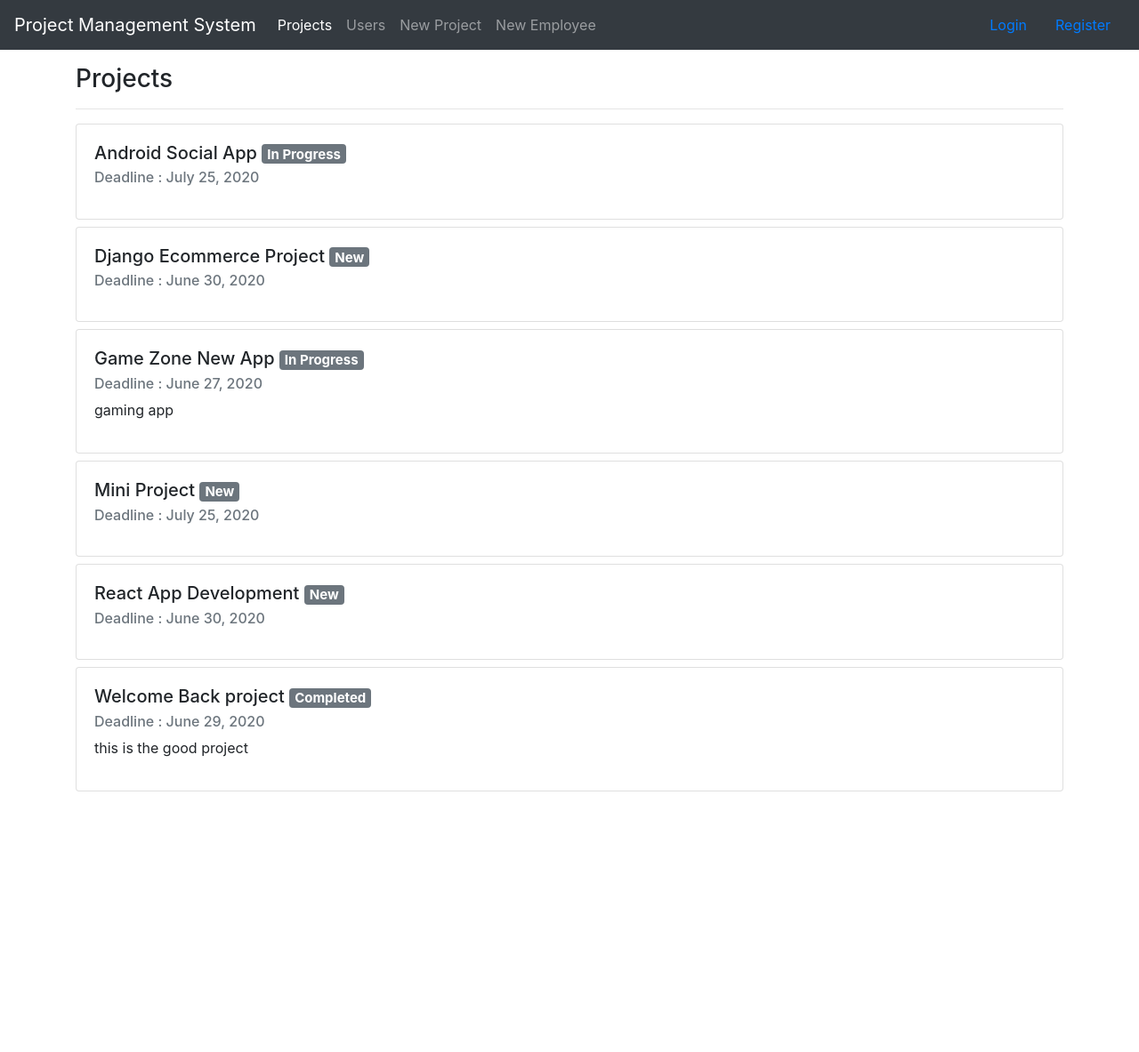
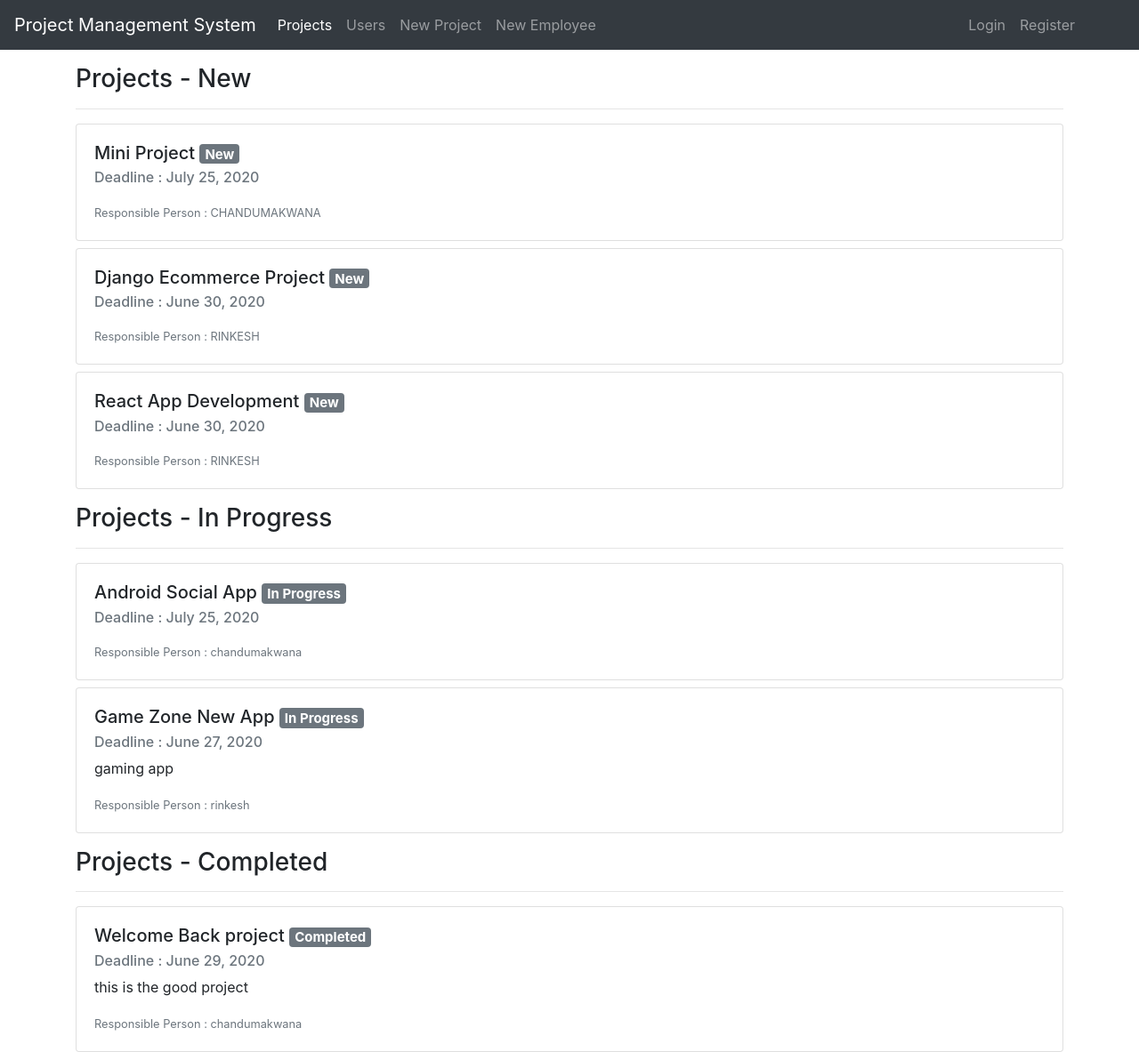
Before and after one commit to rinkeshmakwana/ProjectManagementSystem, a Django app: page / in a window 1280 px wide. Shown: the whole page at 89% size. Before the commit the page ends 890 px from the top, so only its background shows below. Run offline with Django 3.2, Linux system fonts and the light colour scheme; data comes from the database, SQL or seed files in the repository; some libraries are stand-ins or nearby versions.

Commit message:
class based view added

```diff
--- a/projects/templates/projects/header.html
+++ b/projects/templates/projects/header.html
@@ -1,5 +1,5 @@
 <nav class="navbar navbar-expand-lg navbar-dark bg-dark">
-  <a class="navbar-brand" href="#">Project Management System</a>
+  <a class="navbar-brand" href="/">Project Management System</a>
   <button class="navbar-toggler" type="button" data-toggle="collapse" data-target="#navbarSupportedContent" aria-controls="navbarSupportedContent" aria-expanded="false" aria-label="Toggle navigation">
     <span class="navbar-toggler-icon"></span>
   </button>
@@ -19,12 +19,22 @@
         <a class="nav-link" href="{% url 'new-user' %}">New Employee</a>
       </li>
     </ul>
+    <ul class="navbar-nav mr-5">
     {% if user.is_authenticated %}
-    <span class="nav-item my-2">{{ user.username }}</span>
-    <a class="nav-link" href="{% url 'logout' %}" >Logout</a>
+    <li class="nav-item">
+      <a class="nav-link">{{ user.username }}</a>
+    </li>
+    <li class="nav-item">
+      <a class="nav-link" href="{% url 'logout' %}" >Logout</a>
+    </li>
     {% else %}
-    <a class="nav-link" href="{% url 'login' %}" >Login</a>
-    <a class="nav-link" href="{% url 'new-user' %}" >Register</a>
+    <li class="nav-item">
+      <a class="nav-link" href="{% url 'login' %}" >Login</a>
+    </li>
+    <li class="nav-item">
+      <a class="nav-link" href="{% url 'new-user' %}" >Register</a>
+    </li>
     {% endif %}
+  </ul>
   </div>
 </nav>
--- a/projects/templates/projects/projects.html
+++ b/projects/templates/projects/projects.html
@@ -4,8 +4,9 @@
 
 {% block content %}
     <div class="container">
-        <h3 class="mt-3">Projects</h3><hr>
-        {% for project in projects %}
+      {% if projects_new %}
+        <h3 class="mt-3">Projects - New</h3><hr>
+        {% for project in projects_new %}
             <div class="card mt-2">
               <div class="card-body">
                   <h5 class="card-title">{{ project.project_name }}
@@ -21,9 +22,79 @@
                   </h5>
                   <h6 class="card-subtitle mb-2 text-muted">Deadline : {{ project.end_date }}</h6>
                   <p class="card-text">{{ project.description }}</p>
-                  <p class="card-text"><small class="text-muted">{{ project.assign.user }}</small></p>
+                  <p class="card-text"><small class="text-muted">Responsible Person : {{ project.assign|upper }}</small></p>
               </div>
             </div>
         {% endfor %}
+        {% endif %}
+        {% if projects_progress %}
+        <h3 class="mt-3">Projects - In Progress</h3><hr>
+        {% for project in projects_progress %}
+            <div class="card mt-2">
+              <div class="card-body">
+                  <h5 class="card-title">{{ project.project_name }}
+                      {% if project.status == '1' %}
+                        <span class="badge badge-secondary">New</span>
+                      {% elif project.status == '2' %}
+                        <span class="badge badge-secondary">In Progress</span>
+                      {% elif project.status == '3' %}
+                        <span class="badge badge-secondary">Completed</span>
+                      {% else %}
+                        <span class="badge badge-secondary">Cancelled</span>
+                      {% endif %}
+                  </h5>
+                  <h6 class="card-subtitle mb-2 text-muted">Deadline : {{ project.end_date }}</h6>
+                  <p class="card-text">{{ project.description }}</p>
+                  <p class="card-text"><small class="text-muted">Responsible Person : {{ project.assign }}</small></p>
+              </div>
+            </div>
+        {% endfor %}
+        {% endif %}
+        {% if projects_completed %}
+        <h3 class="mt-3">Projects - Completed</h3><hr>
+        {% for project in projects_completed %}
+            <div class="card mt-2">
+              <div class="card-body">
+                  <h5 class="card-title">{{ project.project_name }}
+                      {% if project.status == '1' %}
+                        <span class="badge badge-secondary">New</span>
+                      {% elif project.status == '2' %}
+                        <span class="badge badge-secondary">In Progress</span>
+                      {% elif project.status == '3' %}
+                        <span class="badge badge-secondary">Completed</span>
+                      {% else %}
+                        <span class="badge badge-secondary">Cancelled</span>
+                      {% endif %}
+                  </h5>
+                  <h6 class="card-subtitle mb-2 text-muted">Deadline : {{ project.end_date }}</h6>
+                  <p class="card-text">{{ project.description }}</p>
+                  <p class="card-text"><small class="text-muted">Responsible Person : {{ project.assign }}</small></p>
+              </div>
+            </div>
+        {% endfor %}
+        {% endif %}
+        {% if projects_cancelled %}
+        <h3 class="mt-3">Projects - Cancelled</h3><hr>
+        {% for project in projects_cancelled %}
+            <div class="card mt-2">
+              <div class="card-body">
+                  <h5 class="card-title">{{ project.project_name }}
+                      {% if project.status == '1' %}
+                        <span class="badge badge-secondary">New</span>
+                      {% elif project.status == '2' %}
+                        <span class="badge badge-secondary">In Progress</span>
+                      {% elif project.status == '3' %}
+                        <span class="badge badge-secondary">Completed</span>
+                      {% else %}
+                        <span class="badge badge-secondary">Cancelled</span>
+                      {% endif %}
+                  </h5>
+                  <h6 class="card-subtitle mb-2 text-muted">Deadline : {{ project.end_date }}</h6>
+                  <p class="card-text">{{ project.description }}</p>
+                  <p class="card-text"><small class="text-muted">Responsible Person : {{ project.assign }}</small></p>
+              </div>
+            </div>
+        {% endfor %}
+        {% endif %}
     </div>
 {% endblock content %}
--- a/projects/urls.py
+++ b/projects/urls.py
@@ -1,8 +1,8 @@
 from django.urls import path
-from .views import projects, new_project
+from .views import ProjectListView, new_project
 
 
 urlpatterns = [
-    path('', projects , name='projects-list'),
+    path('', ProjectListView.as_view() , name='projects-list'),
     path('new-project/', new_project, name='new-project'),
 ]
--- a/projects/views.py
+++ b/projects/views.py
@@ -1,16 +1,28 @@
 from django.shortcuts import render
 from .models import Project
-from users.models import UserProfile
+from django.views.generic import ListView
 from .forms import ProjectCreateForm
 
+class ProjectListView(ListView):
+    model = Project
+    template_name = 'projects/projects.html'
+    # context_object_name = 'projects'
+
+    def get_context_data(self, **kwargs):
+        context = super().get_context_data(**kwargs)
+        context['projects_new'] = Project.objects.filter(status='1').order_by('-end_date')
+        context['projects_progress'] = Project.objects.filter(status='2').order_by('-end_date')
+        context['projects_completed'] = Project.objects.filter(status='3').order_by('-end_date')
+        context['projects_cancelled'] = Project.objects.filter(status='4').order_by('-end_date')
+        return context
 
 # Create your views here.
-def projects(request):
-    projects_list = Project.objects.all()
-    context = {
-        'projects': projects_list,
-    }
-    return render(request, 'projects/projects.html', context)
+# def projects(request):
+#     projects_list = Project.objects.all()
+#     context = {
+#         'projects': projects_list,
+#     }
+#     return render(request, 'projects/projects.html', context)
 
 
 def new_project(request):
```
Also changed, not shown: users/templates/users/users.html (+14 -3 lines).
